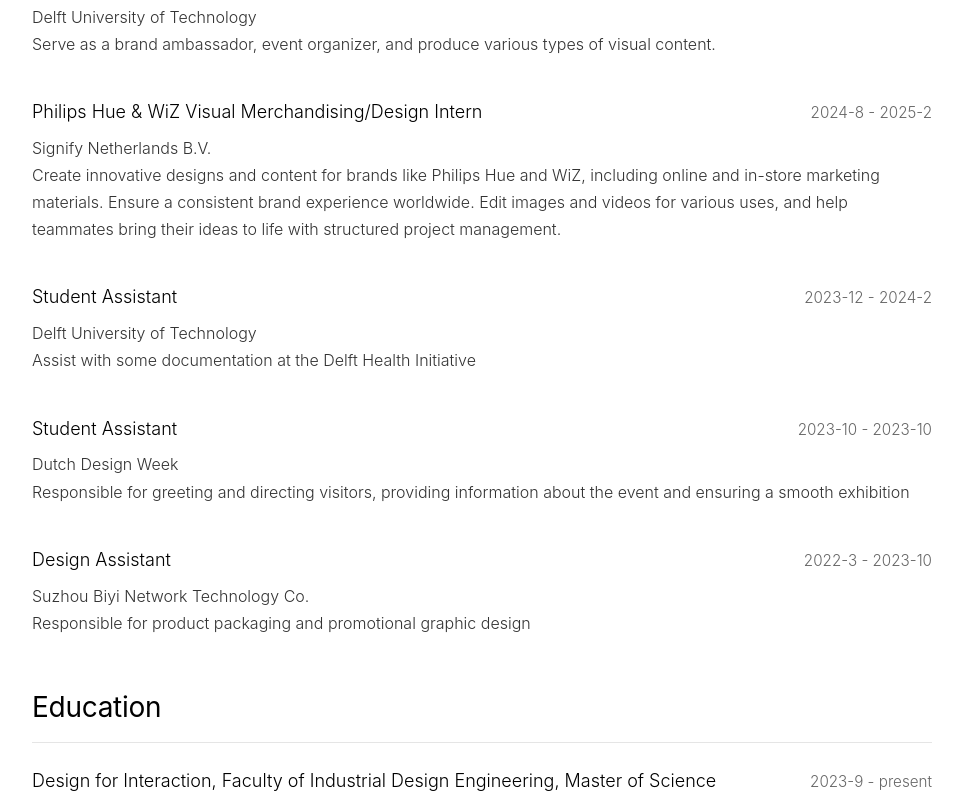
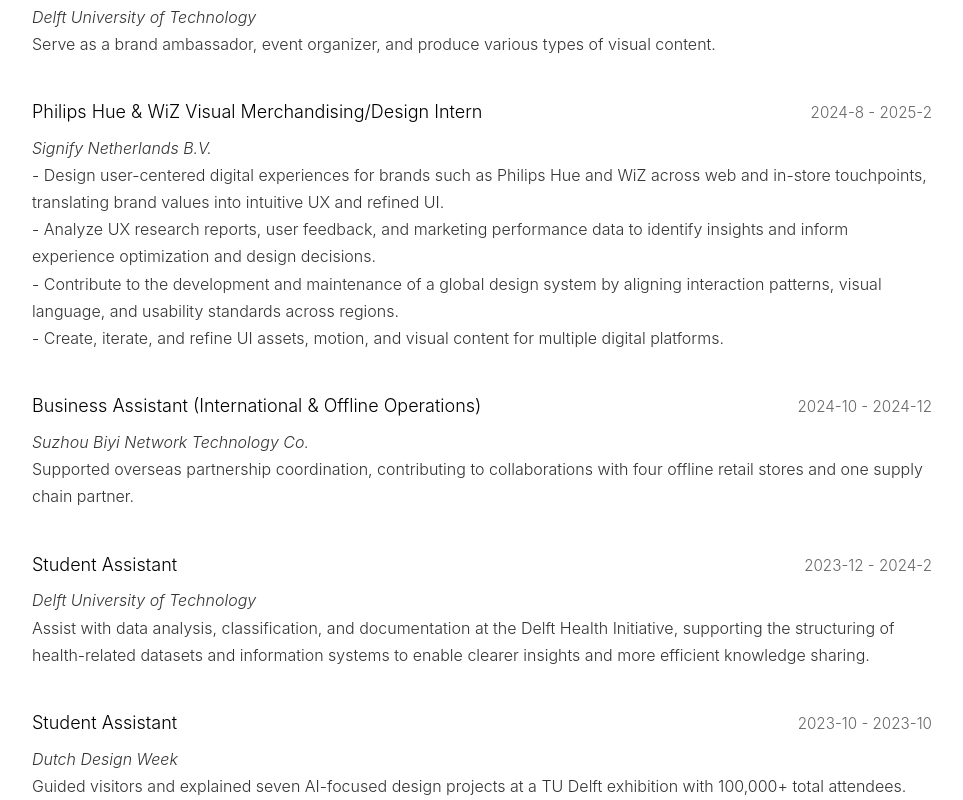
Before and after one commit to Qinlin619/qinlin2026, a React (Create React App) app: page /cv in a window 1280 px wide. Shown: the part 760-1560 px from the top of the page, without its empty margins (158-1121 px from the left). Built offline with nearby package versions, Linux system fonts and the light colour scheme.

Commit message:
Update CV content, navigation styles, and footer WeChat icon
Co-authored-by: Cursor <cursoragent@cursor.com>

```diff
--- a/src/App.css
+++ b/src/App.css
@@ -166,9 +166,9 @@ main > *:not(.hero) {
 }
 
 .nav-links a.active {
-  opacity: 0.4;
+  color: #fff;
   transform: scale(0.8);
-  transition: opacity 0.3s cubic-bezier(0.4, 0, 0.2, 1), transform 0.3s cubic-bezier(0.4, 0, 0.2, 1);
+  transition: color 0.3s cubic-bezier(0.4, 0, 0.2, 1), transform 0.3s cubic-bezier(0.4, 0, 0.2, 1);
   contain: layout style;
 }
 
@@ -479,6 +479,7 @@ main > *:not(.hero) {
   color: #666;
   margin-bottom: 0.75rem;
   font-weight: 300;
+  font-style: italic;
 }
 
 .cv-item p {
@@ -539,6 +540,20 @@ main > *:not(.hero) {
   line-height: 1.6;
 }
 
+.cv-footer-email-link {
+  font-size: 0.95rem;
+  color: #333;
+  font-weight: 300;
+  text-decoration: underline;
+  text-decoration-color: #ccc;
+  transition: text-decoration-color 0.2s ease;
+  cursor: pointer;
+}
+
+.cv-footer-email-link:hover {
+  text-decoration-color: #000;
+}
+
 .cv-footer-link {
   font-size: 0.95rem;
   color: #333;
@@ -564,6 +579,14 @@ main > *:not(.hero) {
 
 .about-page p {
   text-align: justify;
+}
+
+.about-page h2 {
+  font-size: 2.5rem;
+  font-weight: 300;
+  margin-top: 3rem;
+  margin-bottom: 2rem;
+  letter-spacing: -0.02em;
 }
 
 .about-cover {
--- a/src/pages/CV.js
+++ b/src/pages/CV.js
@@ -1,4 +1,4 @@
-import React from 'react';
+import React, { useState } from 'react';
 import { useLanguage } from '../contexts/LanguageContext';
 
 const cvData = {
@@ -28,31 +28,45 @@ const cvData = {
         dates: '2024-8 - 2025-2',
         role: 'Philips Hue & WiZ Visual Merchandising/Design Intern',
         company: 'Signify Netherlands B.V.',
-        description: 'Create innovative designs and content for brands like Philips Hue and WiZ, including online and in-store marketing materials. Ensure a consistent brand experience worldwide. Edit images and videos for various uses, and help teammates bring their ideas to life with structured project management.'
+        description: [
+          'Design user-centered digital experiences for brands such as Philips Hue and WiZ across web and in-store touchpoints, translating brand values into intuitive UX and refined UI.',
+          'Analyze UX research reports, user feedback, and marketing performance data to identify insights and inform experience optimization and design decisions.',
+          'Contribute to the development and maintenance of a global design system by aligning interaction patterns, visual language, and usability standards across regions.',
+          'Create, iterate, and refine UI assets, motion, and visual content for multiple digital platforms.'
+        ]
+      },
+      {
+        dates: '2024-10 - 2024-12',
+        role: 'Business Assistant (International & Offline Operations)',
+        company: 'Suzhou Biyi Network Technology Co.',
+        description: 'Supported overseas partnership coordination, contributing to collaborations with four offline retail stores and one supply chain partner.'
       },
       {
         dates: '2023-12 - 2024-2',
         role: 'Student Assistant',
         company: 'Delft University of Technology',
-        description: 'Assist with some documentation at the Delft Health Initiative'
+        description: 'Assist with data analysis, classification, and documentation at the Delft Health Initiative, supporting the structuring of health-related datasets and information systems to enable clearer insights and more efficient knowledge sharing.'
       },
       {
         dates: '2023-10 - 2023-10',
         role: 'Student Assistant',
         company: 'Dutch Design Week',
-        description: 'Responsible for greeting and directing visitors, providing information about the event and ensuring a smooth exhibition'
+        description: 'Guided visitors and explained seven AI-focused design projects at a TU Delft exhibition with 100,000+ total attendees.'
       },
       {
-        dates: '2022-3 - 2023-10',
-        role: 'Design Assistant',
+        dates: '2022-3 - 2023-10, 2024-6 - 2024-10',
+        role: 'Product Designer (E-commerce & IP Design)',
         company: 'Suzhou Biyi Network Technology Co.',
-        description: 'Responsible for product packaging and promotional graphic design'
+        description: [
+          'Designed product packaging, promotional graphics, and Taobao e-commerce assets aligned with brand and campaign requirements.',
+          'Developed product merchandise and IP-based visual designs, ensuring consistency across online and physical touchpoints.'
+        ]
       }
     ],
     education: [
       {
-        dates: '2023-9 - present',
-        degree: 'Design for Interaction, Faculty of Industrial Design Engineering, Master of Science',
+        dates: '2023-9 - 2025-11',
+        degree: 'Design for Interaction, Master of Science',
         university: 'Delft University of Technology'
       },
       {
@@ -136,6 +150,12 @@ const cvData = {
         description: '为Philips Hue和WiZ等品牌创建创新的设计和内容，包括在线和店内营销材料。确保全球一致的品牌体验。编辑用于各种用途的图像和视频，并通过结构化的项目管理帮助团队成员实现他们的想法。'
       },
       {
+        dates: '2024-10 - 2024-12',
+        role: '商务助理（国际与线下运营）',
+        company: '苏州比翼网络科技有限公司',
+        description: '支持海外合作伙伴协调，促成与四家线下零售店和一家供应链合作伙伴的合作。'
+      },
+      {
         dates: '2023-12 - 2024-2',
         role: '学生助理',
         company: '代尔夫特理工大学',
@@ -148,16 +168,19 @@ const cvData = {
         description: '负责迎接和引导访客，提供活动信息并确保展览顺利进行'
       },
       {
-        dates: '2022-3 - 2023-10',
-        role: '设计助理',
+        dates: '2022-3 - 2023-10, 2024-6 - 2024-10',
+        role: '产品设计师（电商与IP设计）',
         company: '苏州比翼网络科技有限公司',
-        description: '负责产品包装和促销平面设计'
+        description: [
+          '设计产品包装、促销图形和淘宝电商素材，符合品牌和活动要求。',
+          '开发产品周边和基于IP的视觉设计，确保线上和线下触点的一致性。'
+        ]
       }
     ],
     education: [
       {
-        dates: '2023-9 - 至今',
-        degree: '交互设计，工业设计工程学院，理学硕士',
+        dates: '2023-9 - 2025-11',
+        degree: '交互设计，理学硕士',
         university: '代尔夫特理工大学'
       },
       {
@@ -241,6 +264,12 @@ const cvData = {
         description: '為Philips Hue和WiZ等品牌創建創新的設計和內容，包括線上和店內營銷材料。確保全球一致的品牌體驗。編輯用於各種用途的圖像和影片，並通過結構化的專案管理幫助團隊成員實現他們的想法。'
       },
       {
+        dates: '2024-10 - 2024-12',
+        role: '商務助理（國際與線下運營）',
+        company: '蘇州比翼網絡科技有限公司',
+        description: '支持海外合作夥伴協調，促成與四家線下零售店和一家供應鏈合作夥伴的合作。'
+      },
+      {
         dates: '2023-12 - 2024-2',
         role: '學生助理',
         company: '代爾夫特理工大學',
@@ -253,16 +282,19 @@ const cvData = {
         description: '負責迎接和引導訪客，提供活動信息並確保展覽順利進行'
       },
       {
-        dates: '2022-3 - 2023-10',
-        role: '設計助理',
+        dates: '2022-3 - 2023-10, 2024-6 - 2024-10',
+        role: '產品設計師（電商與IP設計）',
         company: '蘇州比翼網絡科技有限公司',
-        description: '負責產品包裝和促銷平面設計'
+        description: [
+          '設計產品包裝、促銷圖形和淘寶電商素材，符合品牌和活動要求。',
+          '開發產品周邊和基於IP的視覺設計，確保線上和線下觸點的一致性。'
+        ]
       }
     ],
     education: [
       {
-        dates: '2023-9 - 至今',
-        degree: '互動設計，工業設計工程學院，理學碩士',
+        dates: '2023-9 - 2025-11',
+        degree: '互動設計，理學碩士',
         university: '代爾夫特理工大學'
       },
       {
@@ -322,6 +354,42 @@ const cvData = {
 function CV() {
   const { language } = useLanguage();
   const data = cvData[language] || cvData.en;
+  const [showCopyToast, setShowCopyToast] = useState(false);
+  const [copyToastMessage, setCopyToastMessage] = useState('');
+
+  const copyToClipboard = (text, message) => {
+    navigator.clipboard.writeText(text).then(() => {
+      setCopyToastMessage(message);
+      setShowCopyToast(true);
+      setTimeout(() => {
+        setShowCopyToast(false);
+      }, 2000);
+    }).catch(() => {
+      // 如果复制失败，使用备用方法
+      const textArea = document.createElement('textarea');
+      textArea.value = text;
+      document.body.appendChild(textArea);
+      textArea.select();
+      document.execCommand('copy');
+      document.body.removeChild(textArea);
+      setCopyToastMessage(message);
+      setShowCopyToast(true);
+      setTimeout(() => {
+        setShowCopyToast(false);
+      }, 2000);
+    });
+  };
+
+  const handleEmailClick = (e) => {
+    e.preventDefault();
+    const email = 'qinlinliu619@gmail.com';
+    const message = language === 'zh'
+      ? `已复制邮件地址 ${email}`
+      : language === 'zh-TW'
+      ? `已複製郵件地址 ${email}`
+      : `Email address copied ${email}`;
+    copyToClipboard(email, message);
+  };
 
   return (
     <div className="page-content cv-page">
@@ -346,7 +414,18 @@ function CV() {
               <span className="cv-dates">{work.dates}</span>
             </div>
             <p className="cv-company">{work.company}</p>
-            <p>{work.description}</p>
+            {Array.isArray(work.description) ? (
+              <p>
+                {work.description.map((item, idx) => (
+                  <React.Fragment key={idx}>
+                    - {item}
+                    {idx < work.description.length - 1 && <br />}
+                  </React.Fragment>
+                ))}
+              </p>
+            ) : (
+              <p>{work.description}</p>
+            )}
           </div>
         ))}
       </section>
@@ -394,13 +473,26 @@ function CV() {
       <div className="cv-footer">
         <div className="cv-footer-section">
           <h3 className="cv-footer-title">{data.sections.contact}</h3>
-          <p className="cv-footer-content">{data.personalInfo.email}</p>
+          <p className="cv-footer-content">
+            <a
+              href="#"
+              className="cv-footer-email-link"
+              onClick={handleEmailClick}
+            >
+              {data.personalInfo.email}
+            </a>
+          </p>
         </div>
         <div className="cv-footer-section">
           <h3 className="cv-footer-title">{data.sections.cv}</h3>
           <a href="/CV_Qinlin_Liu.pdf" className="cv-footer-link" download>{data.sections.viewDownload}</a>
         </div>
       </div>
+      {showCopyToast && (
+        <div className="copy-toast">
+          {copyToastMessage}
+        </div>
+      )}
     </div>
   );
 }
```
Also changed, not shown: src/components/Footer.js (+18 -1 lines).
